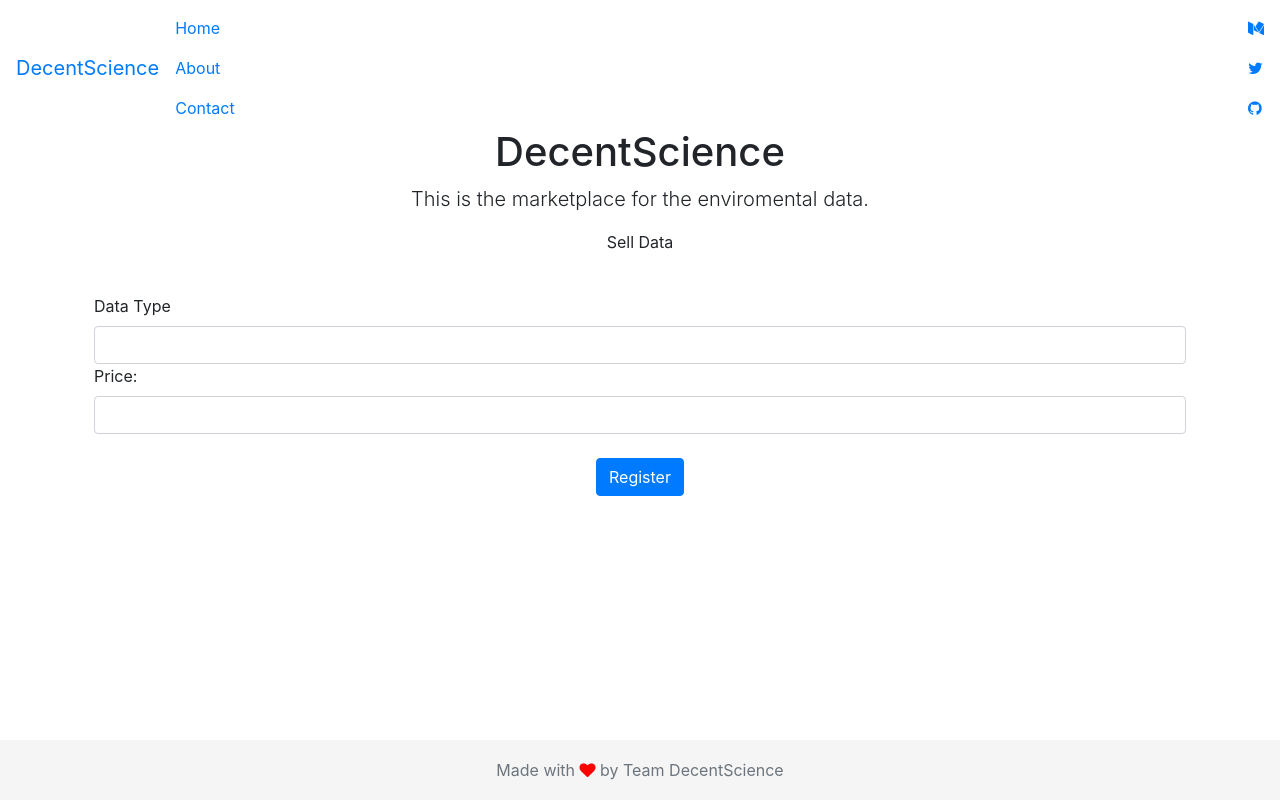
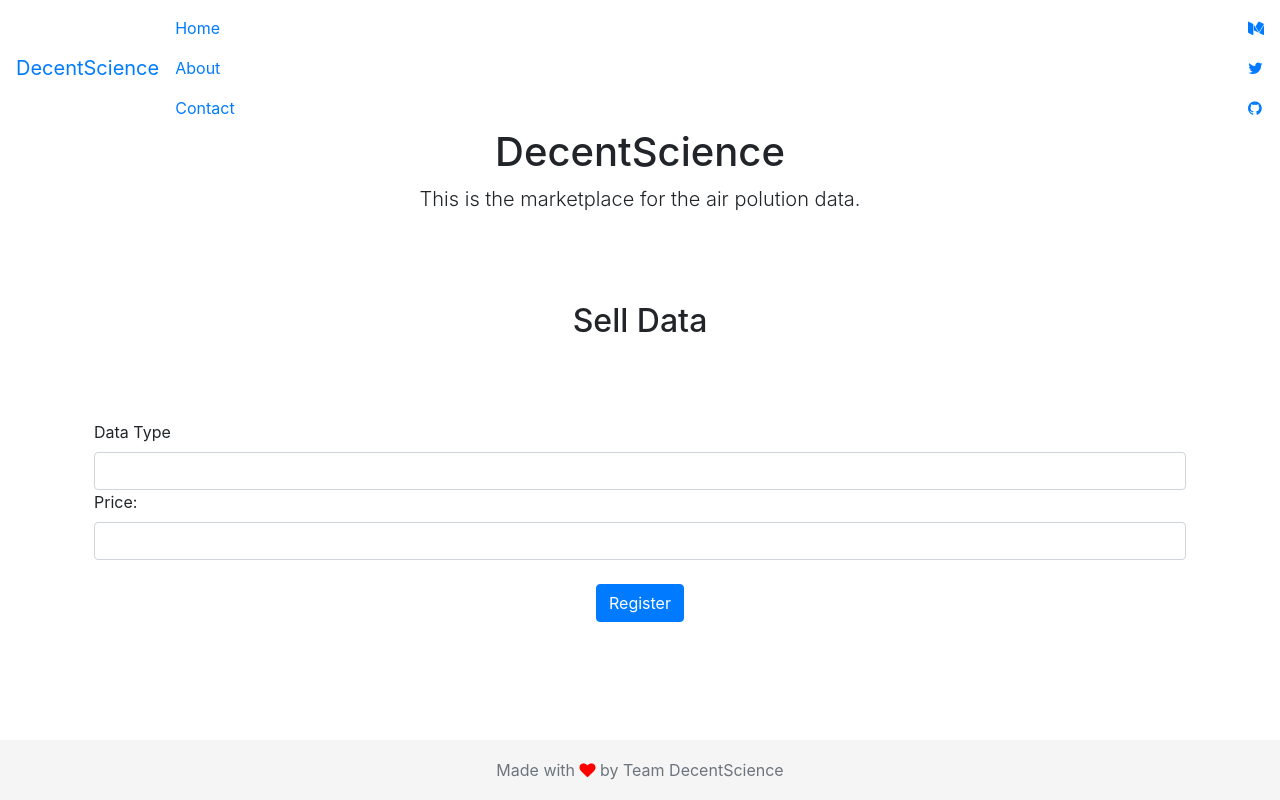
Before and after one commit to DarjaStrahl/DEcentScience, an Angular app: page / in a window 1280 px wide. Built offline with nearby package versions, Linux system fonts and the light colour scheme.

Commit message:
Add second text line

```diff
--- a/src/app/app.component.html
+++ b/src/app/app.component.html
@@ -4,8 +4,8 @@
 <div class="container">
   <div class="starter-template">
     <h1>DecentScience</h1>
-    <p class="lead">This is the marketplace for the enviromental data.</p>
-
+    <p class="lead">This is the marketplace for the air polution data.</p>
+    <br><br><br>
     <app-list></app-list>
 
 
--- a/src/app/list/list.component.html
+++ b/src/app/list/list.component.html
@@ -1,6 +1,6 @@
-<p>Sell Data</p>
+<h2>Sell Data</h2>
 
-<br>
+<br><br><br>
 
 <div class="row">
     <label>Data Type</label>
```
